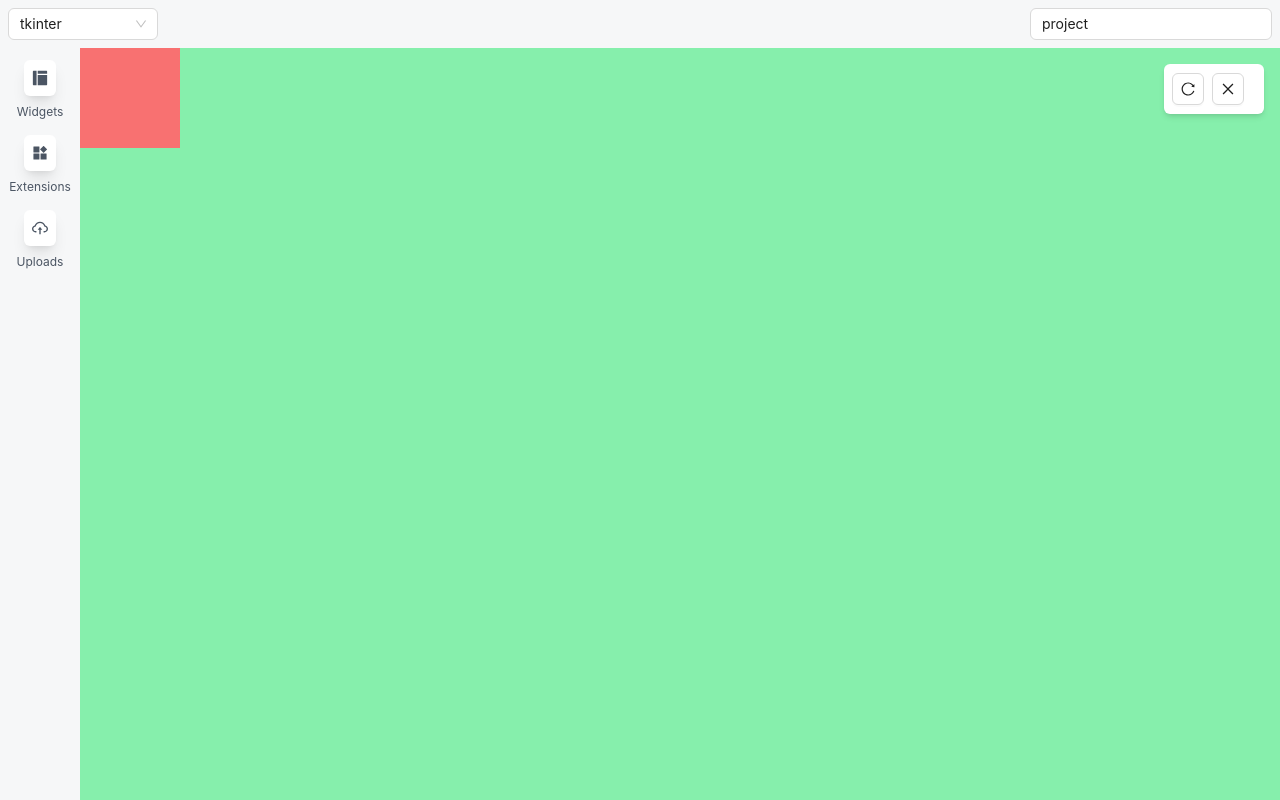
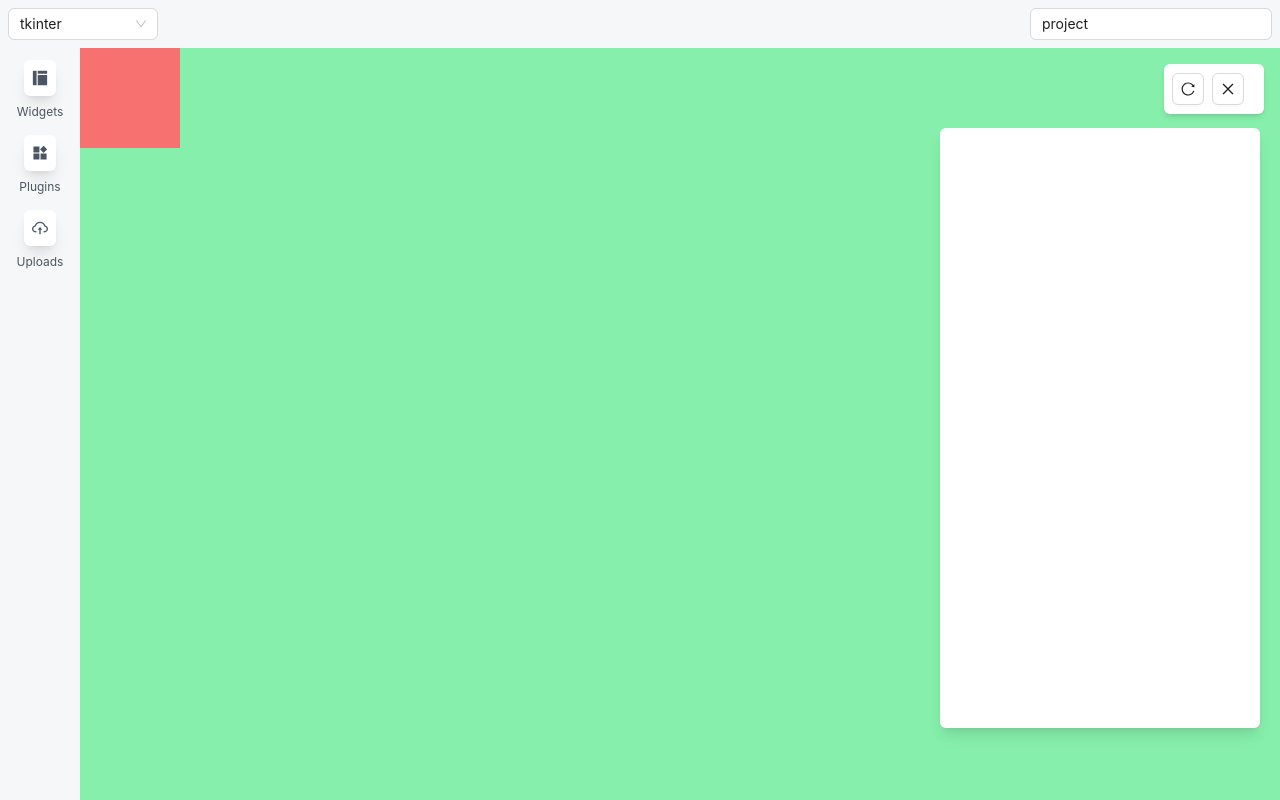
Before and after one commit to PaulleDemon/PyUIBuilder, a React (Create React App) app: page / in a window 1280 px wide. Built offline with nearby package versions, Linux system fonts and the light colour scheme.

Commit message:
working on toolbar

```diff
--- a/src/App.js
+++ b/src/App.js
@@ -43,7 +43,7 @@ function App() {
 			content: <WidgetsContainer onWidgetsUpdate={(widgets) => setSidebarWidgets(widgets)}/>
 		},
 		{
-			name: "Extensions",
+			name: "Plugins",
 			icon: <ProductFilled />,
 			content: <></>
 		},
--- a/src/canvas/canvas.js
+++ b/src/canvas/canvas.js
@@ -10,6 +10,7 @@ import Widget from "./widgets/base"
 import Cursor from "./constants/cursor"
 import { UID } from "../utils/uid"
 import { removeDuplicateObjects } from "../utils/common"
+import CanvasToolBar from "./toolbar"
 
 
 const CanvasModes = {
@@ -50,10 +51,11 @@ class Canvas extends React.Component {
             isPanning: false,
             currentTranslate: { x: 0, y: 0 },
             canvasSize:  { width: 500, height: 500 },
-            contextMenuItems: []
+            contextMenuItems: [],
+            toolbarOpen: true,
+
+            selectedWidgets: []
         }
-
-        this.selectedWidgets = []
 
         this._onWidgetListUpdated = onWidgetListUpdated // a function callback when the widget is added to the canvas
 
@@ -118,12 +120,6 @@ class Canvas extends React.Component {
         this.canvasContainerRef.current.addEventListener("mouseup", this.mouseUpEvent)
         this.canvasContainerRef.current.addEventListener("mousemove", this.mouseMoveEvent)
 
-
-        // this.canvasRef.current.addEventListener("selection:created", () => {
-        //     console.log("selected")
-        //     this.currentMode = Modes.DEFAULT
-        // })
-
         this.canvasContainerRef.current.addEventListener('wheel', (event) => {
             this.wheelZoom(event)
         })
@@ -163,15 +159,20 @@ class Canvas extends React.Component {
                 // if the widget is selected don't pan, instead move the widget
                 if (!selectedWidget._disableSelection){
 
-                    const selectedLength = this.selectedWidgets.length
+                    const selectedLength = this.state.selectedWidgets.length
 
-                    if (selectedLength === 0 || (selectedLength === 1 && selectedWidget.__id !== this.selectedWidgets[0].__id)){
-                        this.selectedWidgets[0]?.deSelect() // deselect the previous widget before adding the new one
-                        this.selectedWidgets[0]?.setZIndex(0)
+                    if (selectedLength === 0 || (selectedLength === 1 && selectedWidget.__id !== this.state.selectedWidgets[0].__id)){
+                        this.state.selectedWidgets[0]?.deSelect() // deselect the previous widget before adding the new one
+                        this.state.selectedWidgets[0]?.setZIndex(0)
 
                         selectedWidget.setZIndex(1000)
                         selectedWidget.select()
-                        this.selectedWidgets[0] = selectedWidget
+
+                        this.setState({
+                            selectedWidgets: [selectedWidget]
+                        })
+
+                        console.log("selected")
                     }
                     this.currentMode = CanvasModes.MOVE_WIDGET
                 }
@@ -187,7 +188,8 @@ class Canvas extends React.Component {
             }
 
             this.setState({
-                contextMenuItems: []
+                contextMenuItems: [],
+                toolbarOpen: true
             })
             // this.setState({
             //     showContextMenu: false
@@ -195,13 +197,16 @@ class Canvas extends React.Component {
         }else if (event.button === 2){
             //right click
 
-            if (this.selectedWidgets.length > 0 && this.selectedWidgets[0].__id !== selectedWidget.__id){
+            if (this.state.selectedWidgets.length > 0 && this.state.selectedWidgets[0].__id !== selectedWidget.__id){
                 this.clearSelections()
             }
 
             if (selectedWidget)
-                this.selectedWidgets[0] = selectedWidget
-                console.log("renaming: ", selectedWidget)
+
+                this.setState({
+                    selectedWidget: [selectedWidget]
+                })
+
                 this.setState({
                     contextMenuItems: [
                         {
@@ -229,8 +234,7 @@ class Canvas extends React.Component {
             const deltaX = event.clientX - this.mousePos.x
             const deltaY = event.clientY - this.mousePos.y
 
-
-            if (this.selectedWidgets.length === 0){
+            if (this.state.selectedWidgets.length === 0){
                 // if there aren't any selected widgets, then pan the canvas
                 this.setState(prevState => ({
                     currentTranslate: {
@@ -241,7 +245,7 @@ class Canvas extends React.Component {
 
             }else{
                 // update the widgets position
-                this.selectedWidgets.forEach(widget => {
+                this.state.selectedWidgets.forEach(widget => {
                     const {x, y} = widget.getPos()
 
                     const newPosX = x + (deltaX/this.state.zoom) // account for the zoom, since the widget is relative to canvas
@@ -363,7 +367,11 @@ class Canvas extends React.Component {
         this.getActiveObjects().forEach(widget => {
             widget.current?.deSelect()
         })
-        this.selectedWidgets = []
+
+        this.setState({
+            selectedWidgets: []
+        })
+
     }
 
     /**
@@ -420,11 +428,11 @@ class Canvas extends React.Component {
         return {id, widgetRef}
     }
 
-    deleteSelectedWidgets(widgets){
+    deleteSelectedWidgets(widgets=[]){
 
 
-        let activeWidgets = removeDuplicateObjects([...widgets, ...this.selectedWidgets], "__id")
-        console.log("active widget: ", widgets, activeWidgets)
+        let activeWidgets = removeDuplicateObjects([...widgets, ...this.state.selectedWidgets], "__id")
+
         const widgetIds = activeWidgets.map(widget => widget.__id)
 
         for (let widgetId of widgetIds){
@@ -489,7 +497,7 @@ class Canvas extends React.Component {
                     <Tooltip title="Reset viewport">
                         <Button  icon={<ReloadOutlined />} onClick={this.resetTransforms} />
                     </Tooltip>
-                    <Tooltip title="Reset viewport">
+                    <Tooltip title="Clear canvas">
                         <Button  icon={<CloseOutlined />} onClick={this.clearCanvas} />
                     </Tooltip>
                 </div>
@@ -513,6 +521,8 @@ class Canvas extends React.Component {
                             </div>
                     </Dropdown>
                 </Droppable>
+
+                <CanvasToolBar isOpen={this.state.toolbarOpen} activeWidget={this.state.selectedWidgets[0]}/>
             </div>
         )
     }
--- a/src/canvas/main.js
+++ b/src/canvas/fabricjs_test/main.js
@@ -2,7 +2,7 @@ import { useCallback, useRef, useEffect, useMemo } from "react"
 import * as fabric from 'fabric'
 
 /**
- *
+ * @deprecated
  * This is a functional based component of the canvas which was discarded because it makes code
  * ugly and hard to interface with fabric.js, Fabric 6 has breaking changes such as dispose, is async
  * which interferes wih useEffect
--- /dev/null
+++ b/src/canvas/toolbar.js
@@ -0,0 +1,39 @@
+import { useEffect, useState } from "react"
+import { capitalize } from "../utils/common"
+
+
+function CanvasToolBar({isOpen, activeWidget}){
+
+    const [toolbarOpen, setToolbarOpen] = useState(isOpen)
+
+    const [widget, setWidget] = useState(activeWidget)
+
+    useEffect(() => {
+        setToolbarOpen(isOpen)
+    }, [isOpen])
+
+    useEffect(() => {
+        setWidget(activeWidget)
+    }, [activeWidget])
+
+    console.log("Widget type: ", widget?.getWidgetType())
+    return (
+        <div className={`tw-absolute tw-top-20 tw-right-5 tw-bg-white ${toolbarOpen ? "tw-w-[320px]": "tw-w-0"}
+                         tw-px-4 tw-p-2 tw-h-[600px] tw-rounded-md tw-z-20 tw-shadow-lg
+                         tw-transition-transform tw-duration-75
+                         tw-flex tw-flex-col
+                         `}
+                        >
+
+            <h3 className="tw-text-2xl tw-text-center">
+                {capitalize(`${widget?.getWidgetType() || ""}`)}
+            </h3>
+
+        </div>
+    )
+
+}
+
+
+
+export default CanvasToolBar
--- a/src/canvas/widgets/base.js
+++ b/src/canvas/widgets/base.js
@@ -92,6 +92,8 @@ class Widget extends React.Component{
         this.getElement = this.getElement.bind(this)
         this.getBoundingRect = this.getBoundingRect.bind(this)
 
+        this.getWidgetName = this.getWidgetName.bind(this)
+        this.getWidgetType = this.getWidgetType.bind(this)
         // this.openRenaming = this.openRenaming.bind(this)
 
         this.isSelected = this.isSelected.bind(this)
@@ -127,6 +129,14 @@ class Widget extends React.Component{
 
     getVariableName(){
         return toSnakeCase(this.state.widgetName)
+    }
+
+    getWidgetName(){
+        return this.state.widgetName
+    }
+
+    getWidgetType(){
+        return this.constructor.widgetType
     }
 
     /**
--- a/src/sidebar/sidebar.js
+++ b/src/sidebar/sidebar.js
@@ -45,14 +45,15 @@ function Sidebar({tabs}){
     return (
         <div className={`tw-relative tw-duration-[0.3s] tw-transition-all
                         tw-max-w-[400px] tw-flex tw-h-full tw-z-10
-                        ${sidebarOpen ? "tw-bg-white tw-min-w-[400px] tw-w-[400px] tw-shadow-lg": "tw-bg-primaryBg tw-min-w-[80px] tw-w-[80px]"}
+                        ${sidebarOpen ? "tw-bg-white tw-min-w-[400px] tw-w-[400px] tw-shadow-lg":
+                            "tw-bg-primaryBg tw-min-w-[80px] tw-w-[80px]"}
                         `}
                         ref={sideBarRef}
                         onMouseLeave={hideOnMouseLeave}
                 >
 
 
-            <div className="tw-w-full  tw-max-w-[80px] tw-h-full tw-flex tw-flex-col tw-gap-4 tw-p-3 tw-place-items-center">
+            <div className="tw-min-w-[80px] tw-w-[80px] tw-h-full tw-flex tw-flex-col tw-gap-4 tw-p-3 tw-place-items-center">
                 {
                     sidebarTabs.map((tab, index) => {
                         return (
--- a/src/utils/common.js
+++ b/src/utils/common.js
@@ -12,3 +12,14 @@ export function removeDuplicateObjects(array, key) {
       return false
     })
 }
+
+
+/**
+ * capitalize the first letter
+ * @param {string} str
+ * @returns
+ */
+export function capitalize(str) {
+  console.log("Text: ", str)
+  return str.charAt(0).toUpperCase() + str.slice(1)
+}
```
Also changed, not shown: src/canvas/fabricjs_test/mainClass.js (renamed from src/canvas/mainClass.js). Lines whose indentation alone changed are shown as unchanged.
